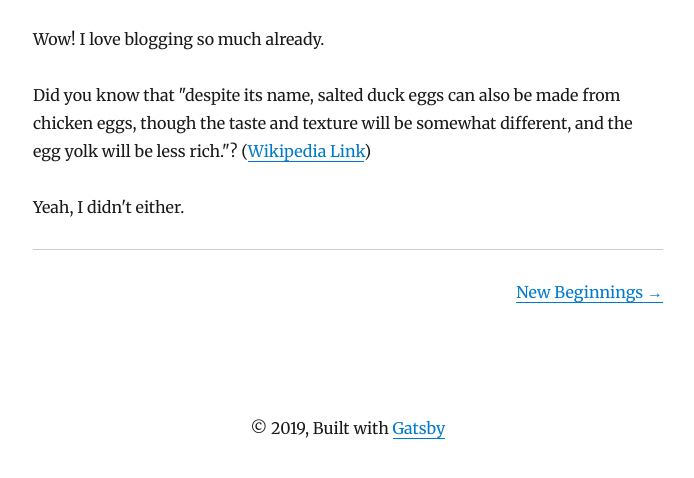
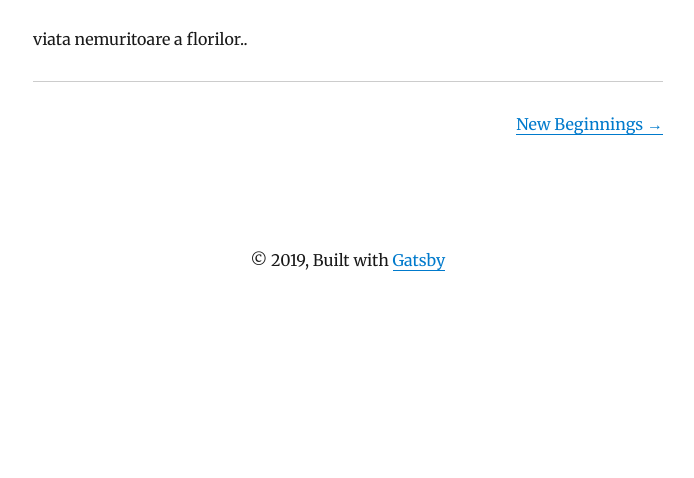
Before and after one commit to mitraSam/blog, a Gatsby site: page /blog/my-second-post/ in a window 1280 px wide. Shown: the part 198-676 px from the top of the page, without its empty margins (292-986 px from the left). Built offline with nearby package versions, Linux system fonts and the light colour scheme; Gatsby itself is replaced by a stand-in of ours; some packages are replaced by stand-ins of ours.

Commit message:
Update Blog “my-second-post/index”

```diff
--- a/content/blog/my-second-post/index.md
+++ b/content/blog/my-second-post/index.md
@@ -1,13 +1,7 @@
 ---
+path: /
+date: '2015-05-06T23:46:37.121Z'
 title: My Second Post!
-date: "2015-05-06T23:46:37.121Z"
+description: descriere
 ---
-
-Wow! I love blogging so much already.
-
-Did you know that "despite its name, salted duck eggs can also be made from
-chicken eggs, though the taste and texture will be somewhat different, and the
-egg yolk will be less rich."?
-([Wikipedia Link](http://en.wikipedia.org/wiki/Salted_duck_egg))
-
-Yeah, I didn't either.
+viata nemuritoare a florilor..
```
